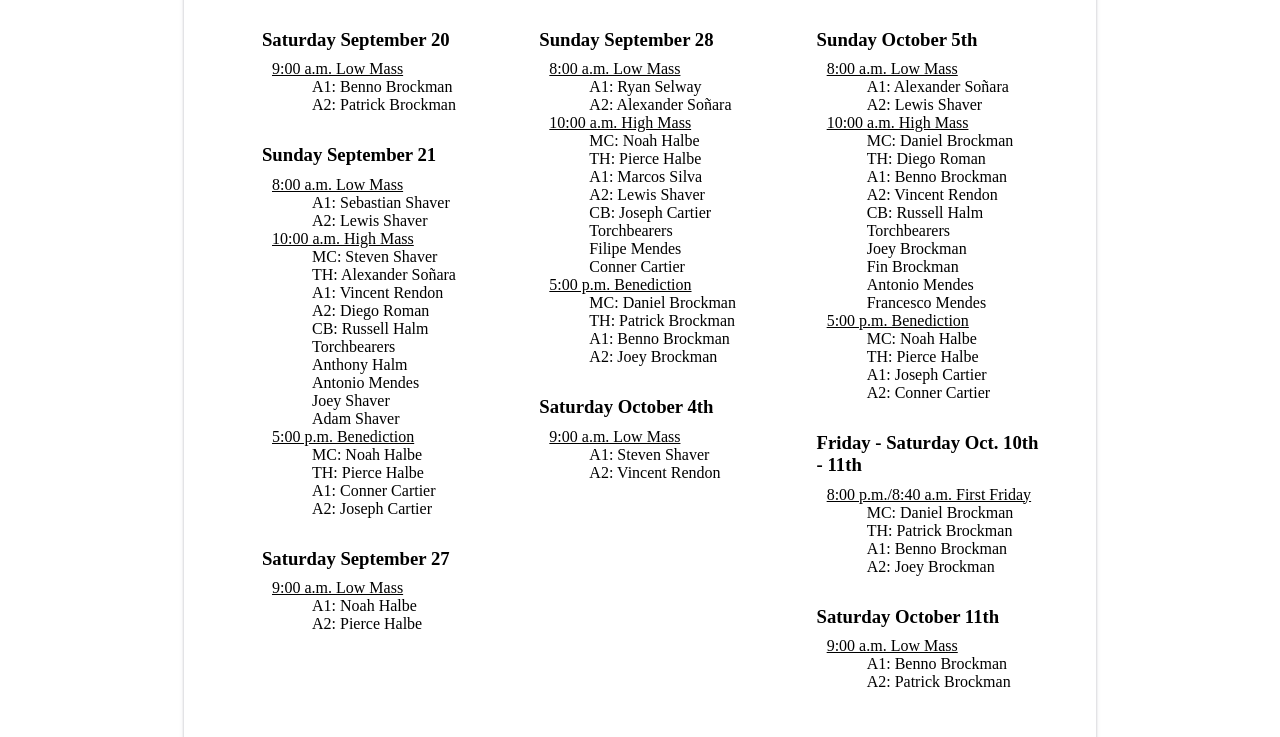
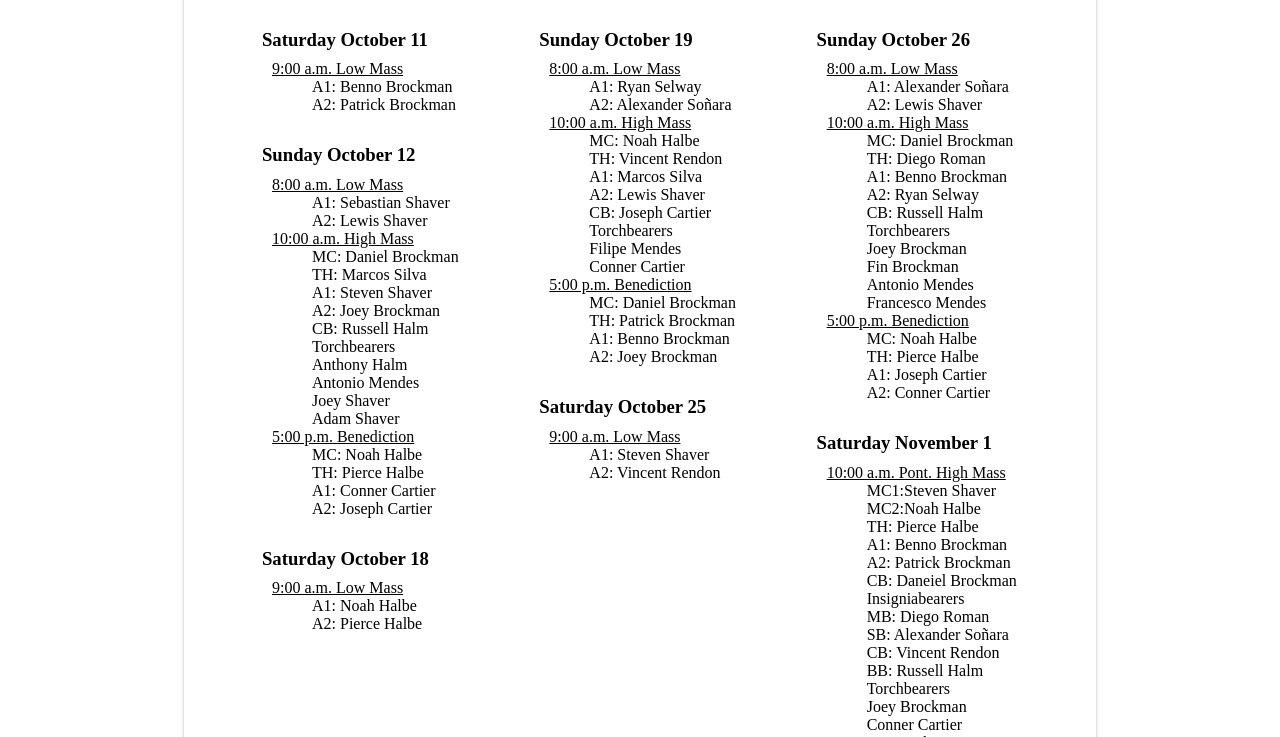
Before and after one commit to thomaswalz06/Server-Schedule-Website, a plain HTML site: page index.html in a window 1280 px wide. Shown: the part 215-952 px from the top of the page. Drawn offline with Linux system fonts and the light colour scheme; a web font is replaced by a local one.

Commit message:
October Update

```diff
--- a/index.html
+++ b/index.html
@@ -20,7 +20,7 @@
 			</div>
 			<div class="grid-container">
 				<div>
-					<h3>Saturday September 20</h3>
+					<h3>Saturday October 11</h3>
 					<ul>
 						<u>9:00 a.m. Low Mass</u>
 						<ul>
@@ -30,7 +30,7 @@
 					</ul>
 				</div>
 				<div>
-					<h3>Sunday September 21</h3>
+					<h3>Sunday October 12</h3>
 					<ul>
 						<u>8:00 a.m. Low Mass</u>
 						<ul>
@@ -41,10 +41,10 @@
 					<ul>
 						<u>10:00 a.m. High Mass</u>
 						<ul>
-							<li>MC: Steven Shaver</li>
-							<li>TH: Alexander Soñara</li>
-							<li>A1: Vincent Rendon</li>
-							<li>A2: Diego Roman</li>
+							<li>MC: Daniel Brockman</li>
+							<li>TH: Marcos Silva</li>
+							<li>A1: Steven Shaver</li>
+							<li>A2: Joey Brockman</li>
 							<li>CB: Russell Halm</li>
 							<li>Torchbearers</li>
 							<li>Anthony Halm</li>
@@ -63,7 +63,7 @@
 						</ul>
 				</div>
 				<div>
-					<h3>Saturday September 27</h3>
+					<h3>Saturday October 18</h3>
 					<ul>
 						<u>9:00 a.m. Low Mass</u>
 						<ul>
@@ -73,7 +73,7 @@
 					</ul>
 				</div>
 				<div>
-					<h3>Sunday September 28</h3>
+					<h3>Sunday October 19</h3>
 					<ul>
 						<u>8:00 a.m. Low Mass</u>
 						<ul>
@@ -85,7 +85,7 @@
 						<u>10:00 a.m. High Mass</u>
 						<ul>
 							<li>MC: Noah Halbe</li>
-							<li>TH: Pierce Halbe</li>
+							<li>TH: Vincent Rendon</li>
 							<li>A1: Marcos Silva</li>
 							<li>A2: Lewis Shaver</li>
 							<li>CB: Joseph Cartier</li>
@@ -105,7 +105,7 @@
 					</ul>
 				</div>
 				<div>
-					<h3>Saturday October 4th</h3>
+					<h3>Saturday October 25</h3>
 					<ul>
 						<u>9:00 a.m. Low Mass</u>
 						<ul>
@@ -115,7 +115,7 @@
 					</ul>
 				</div>
 				<div>
-					<h3>Sunday October 5th</h3>
+					<h3>Sunday October 26</h3>
 					<ul>
 						<u>8:00 a.m. Low Mass</u>
 						<ul>
@@ -129,7 +129,7 @@
 							<li>MC: Daniel Brockman</li>
 							<li>TH: Diego Roman</li>
 							<li>A1: Benno Brockman</li>
-							<li>A2: Vincent Rendon</li>
+							<li>A2: Ryan Selway</li>
 							<li>CB: Russell Halm</li>
 							<li>Torchbearers</li>
 							<li>Joey Brockman</li>
@@ -149,24 +149,28 @@
 					</ul>
 				</div>
 				<div>
-					<h3> Friday - Saturday Oct. 10th - 11th</h3>
+					<h3>Saturday November 1</h3>
 					<ul>
-						<u>8:00 p.m./8:40 a.m. First Friday</u>
+						<u>10:00 a.m. Pont. High Mass</u>
 						<ul>
-							<li>MC: Daniel Brockman</li>
-							<li>TH: Patrick Brockman</li>
-							<li>A1: Benno Brockman</li>
-							<li>A2: Joey Brockman</li>
-						</ul>
-					</ul>
-				</div>
-				<div>
-					<h3>Saturday October 11th</h3>
-					<ul>
-						<u>9:00 a.m. Low Mass</u>
-						<ul>
+							<li>MC1:Steven Shaver</li>
+							<li>MC2:Noah Halbe</li>
+							<li>TH: Pierce Halbe
 							<li>A1: Benno Brockman</li>
 							<li>A2: Patrick Brockman</li>
+							<li>CB: Daneiel Brockman</li>
+							<li>Insigniabearers</li>
+							<li>MB: Diego Roman</li>
+							<li>SB: Alexander Soñara</li>
+							<li>CB: Vincent Rendon</li>
+							<li>BB: Russell Halm</li>
+							<li>Torchbearers</li>
+							<li>Joey Brockman</li>
+							<li>Conner Cartier</li>
+							<li>Fin Brockman</li>
+							<li>Anthony Halm</li>
+							<li>Joey Shaver</li>
+							<li>Ryan Selway</li>
 						</ul>
 					</ul>
 				</div>
```
